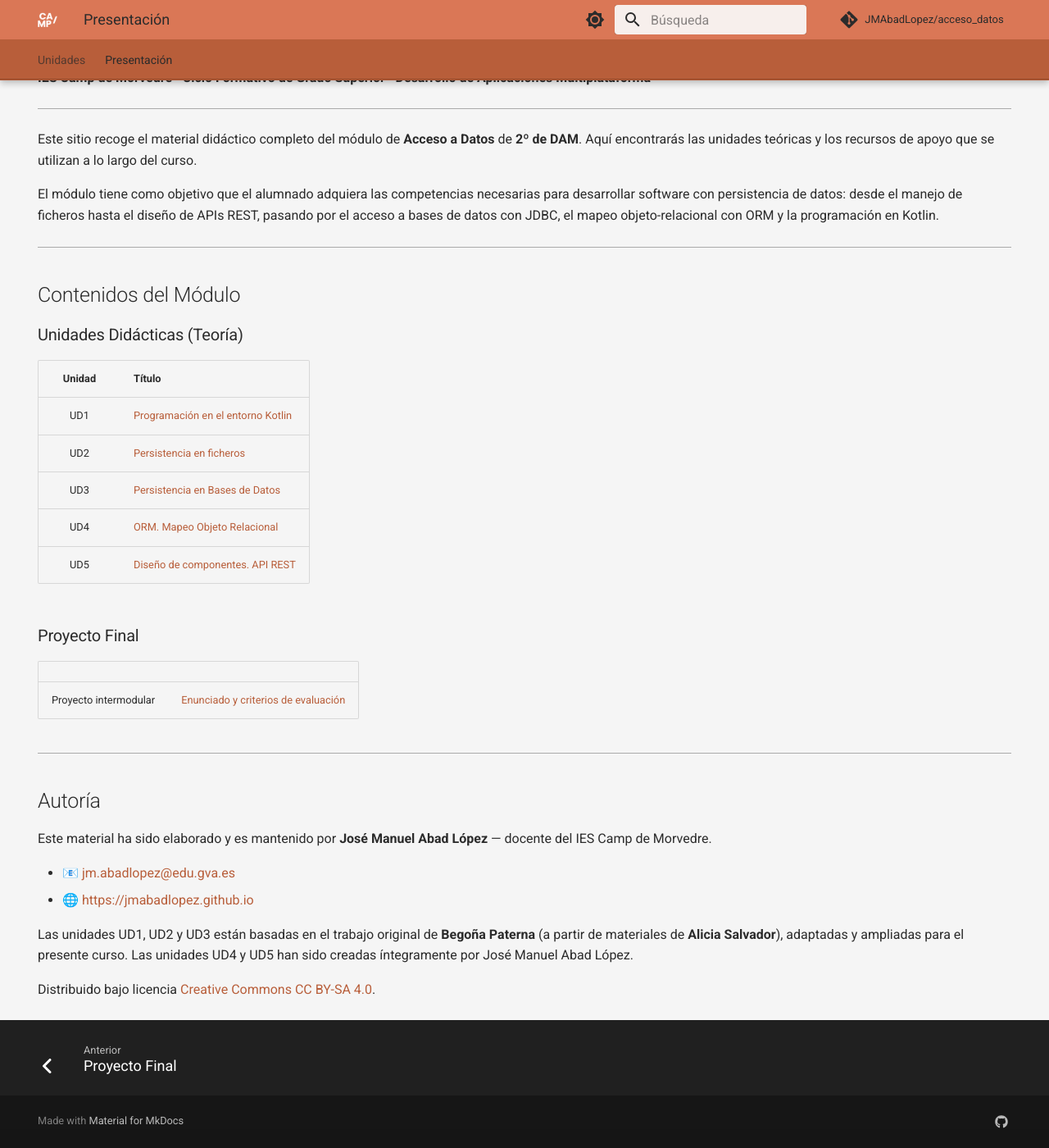
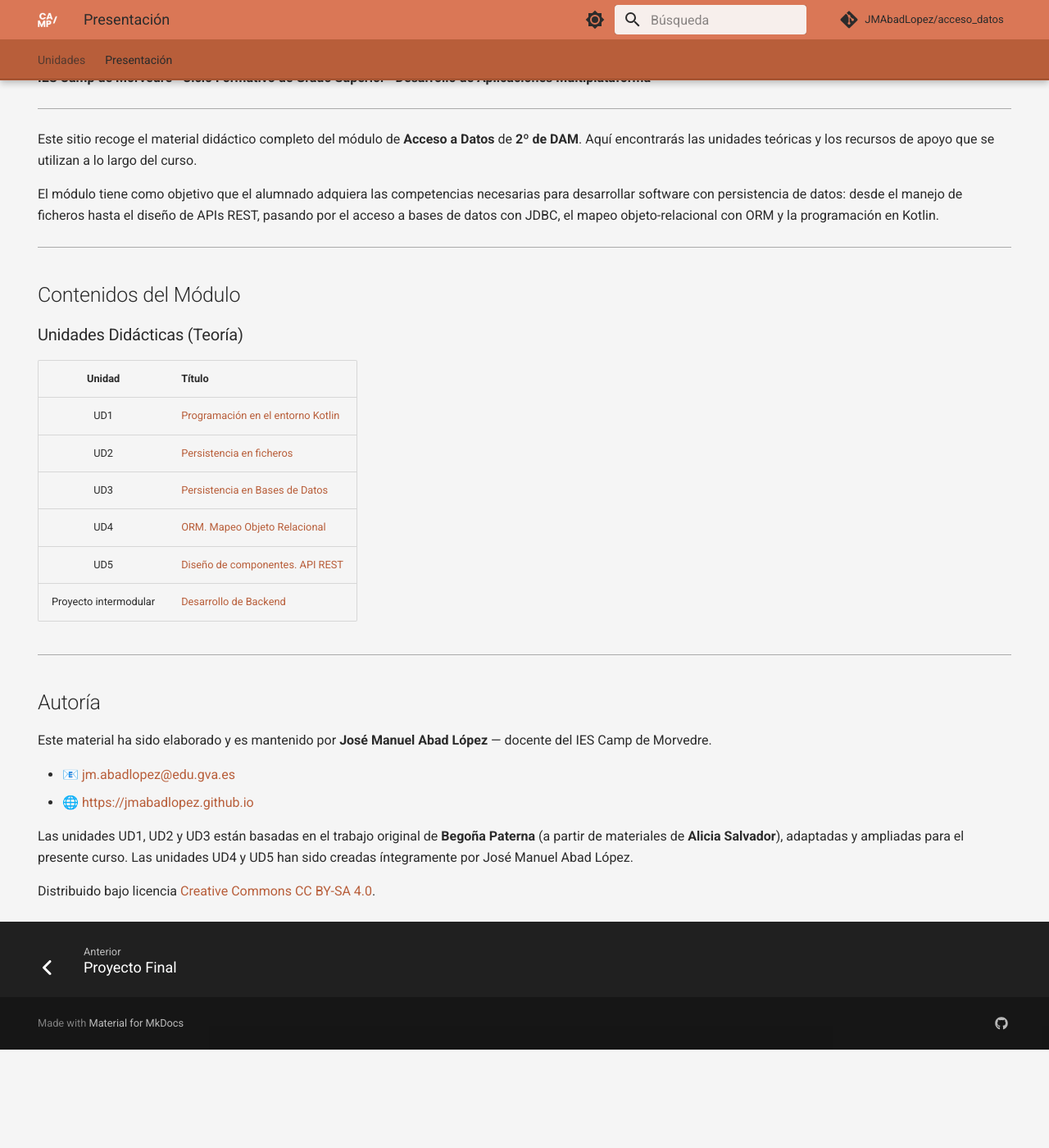
Before and after one commit to JMAbadLopez/acceso_datos, an MkDocs documentation site: the page built from docs/index.md, in a window 1280 px wide and 1400 px high, scrolled down 148 px. Shown: the whole window at 82% size. Built offline with MkDocs 1.6.1 and Material for MkDocs 9.7.7, drawn with Linux system fonts in a browser that asks for light colours; comment, search, counter and statistics services are not loaded; after the commit the page ends 1428 px from its top, so only the background shows below that.

Commit message:
Fix indicador tab activo blanco + proyecto intermodular

```diff
--- a/docs/index.md
+++ b/docs/index.md
@@ -27,12 +27,7 @@
 | UD3 | [Persistencia en Bases de Datos](unidades/ud03/introduccion.md) |
 | UD4 | [ORM. Mapeo Objeto Relacional](unidades/ud04/introduccion.md) |
 | UD5 | [Diseño de componentes. API REST](unidades/ud05/introduccion.md) |
-
-### Proyecto Final
-
-| | |
-| :--- | :--- |
-| Proyecto intermodular | [Enunciado y criterios de evaluación](unidades/proyecto/proyecto.md) |
+| Proyecto intermodular | [Desarrollo de Backend](unidades/proyecto/proyecto.md) |
 
 ---
 
--- a/docs/stylesheets/extra.css
+++ b/docs/stylesheets/extra.css
@@ -146,9 +146,12 @@
 }
 
 /* Tabs de navegación superior — naranja más oscuro */
+/* Forzamos --md-primary-bg-color a blanco para que el indicador activo sea blanco */
 .md-tabs {
     background-color: #b85e3a !important;
     border-bottom: 1px solid #924929;
+    --md-primary-bg-color: #ffffff;
+    --md-primary-bg-color--light: rgba(255, 255, 255, 0.70);
 }
 
 /* Tabs — texto base blanco semitransparente */
@@ -161,24 +164,12 @@
 .md-tabs__link:hover {
     color: #ffffff !important;
     opacity: 1;
-}
-
-/* Indicador de tab activa — línea inferior blanca */
-.md-tabs__link--active {
     border-bottom-color: #ffffff !important;
 }
 
-.md-tabs__link--active::after {
+.md-tabs__link--active::after,
+.md-tabs__link:hover::after {
     background-color: #ffffff !important;
-}
-
-/* Indicador de hover — línea inferior blanca semitransparente */
-.md-tabs__link:not(.md-tabs__link--active):hover::after {
-    background-color: rgba(255, 255, 255, 0.60) !important;
-}
-
-.md-tabs__link:not(.md-tabs__link--active):hover {
-    border-bottom-color: rgba(255, 255, 255, 0.60) !important;
 }
 
 /* Todos los elementos de la barra superior — oscuros */
```
